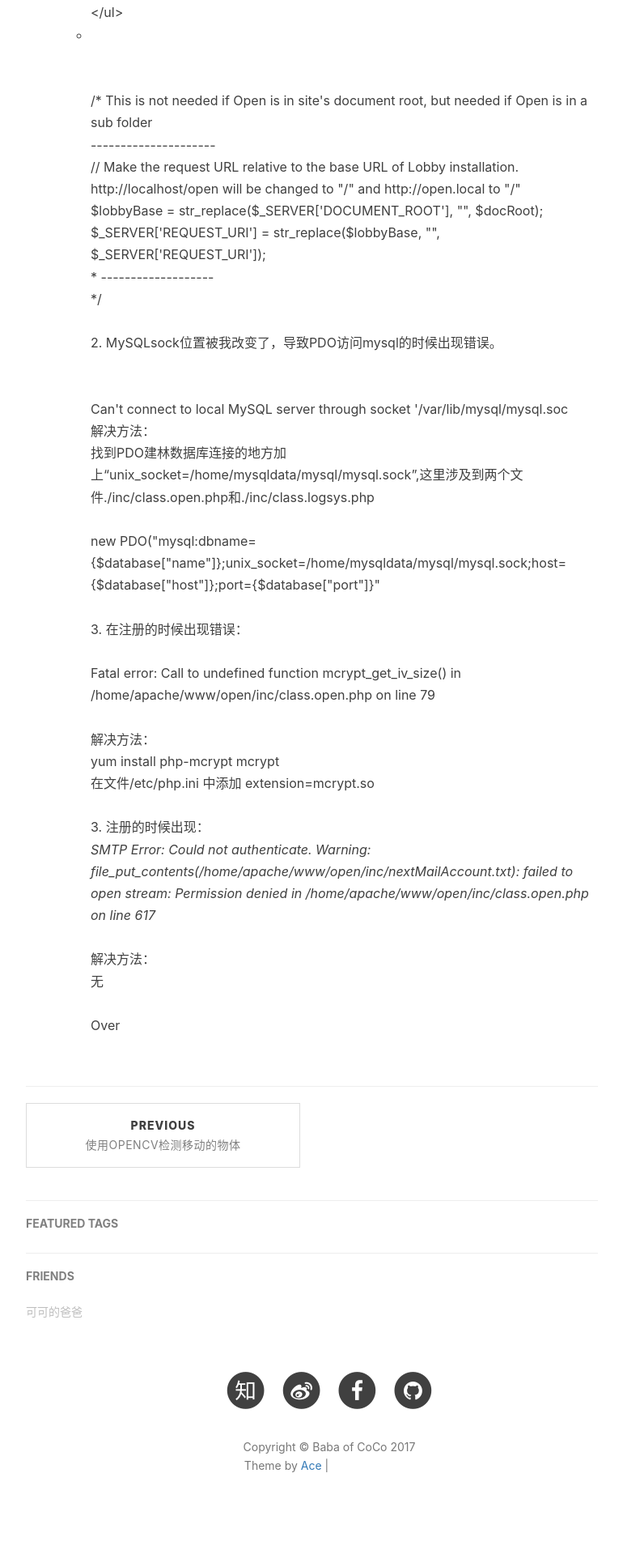
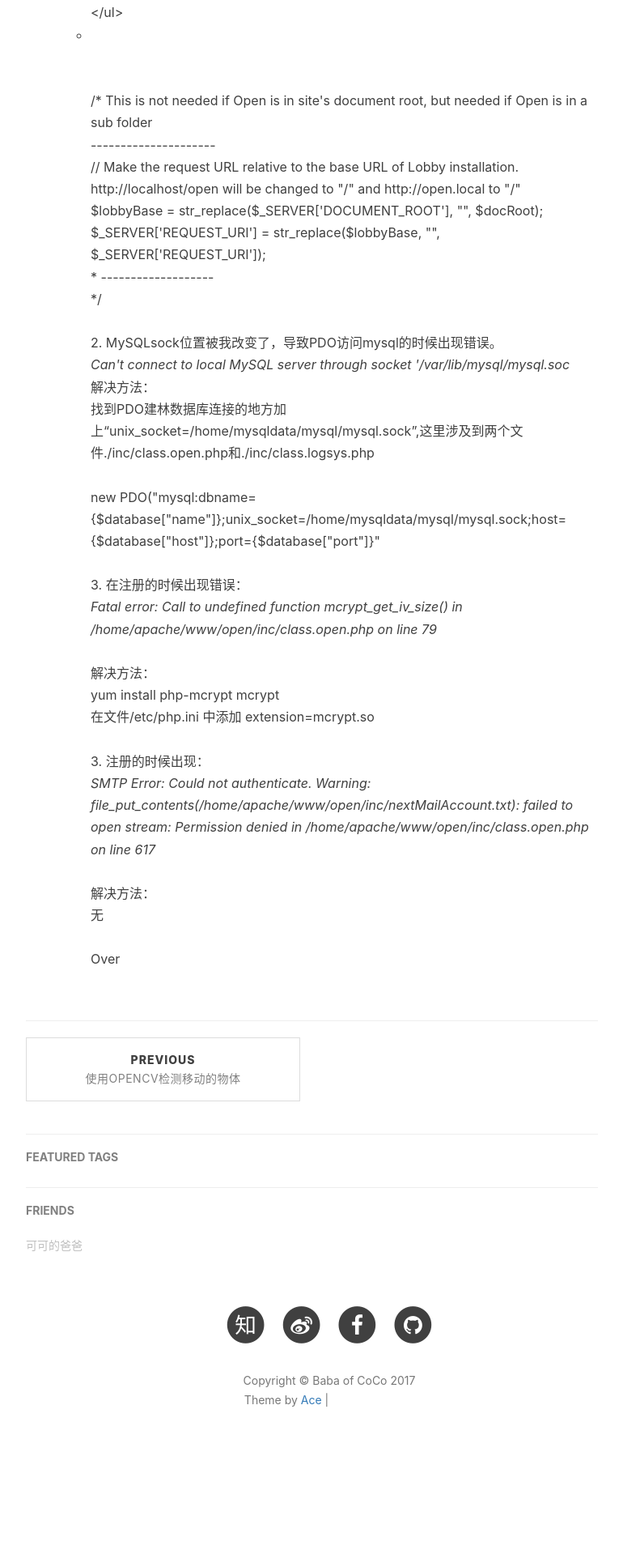
Before and after one commit to babaofcoco/coco, a Jekyll site: the page built from _posts/2017-5-21-open_sns-setup_progress.markdown, in a window 1280 px wide. Shown: the part 2544-4458 px from the top of the page at 81% size, without its empty margins (233-1003 px from the left). Built offline with Jekyll 4.4.1, drawn with Linux system fonts in a browser that asks for light colours; nearby versions of some CDN libraries; comment, search, counter and statistics services are not loaded; after the commit the page ends 4377 px from its top, so only the background shows below that; grey boxes are pictures that could not be loaded.

```diff
--- a/_posts/2017-5-21-open_sns-setup_progress.markdown
+++ b/_posts/2017-5-21-open_sns-setup_progress.markdown
@@ -119,10 +119,8 @@ git clone https://github.com/subins2000/open.git open
 
 <br><br>
 2. MySQLsock位置被我改变了，导致PDO访问mysql的时候出现错误。
-<br><br>
 
-
-<br>Can't connect to local MySQL server through socket '/var/lib/mysql/mysql.soc
+<br><i>Can't connect to local MySQL server through socket '/var/lib/mysql/mysql.soc</i>
 
 
 <br>解决方法：
@@ -135,11 +133,7 @@ git clone https://github.com/subins2000/open.git open
 
 <br><br>
 3. 在注册的时候出现错误：
-<br>
-
-
-
-<br>Fatal error: Call to undefined function mcrypt_get_iv_size() in /home/apache/www/open/inc/class.open.php on line 79
+<br><i>Fatal error: Call to undefined function mcrypt_get_iv_size() in /home/apache/www/open/inc/class.open.php on line 79</i>
 
 <br><br>
 解决方法：
```
